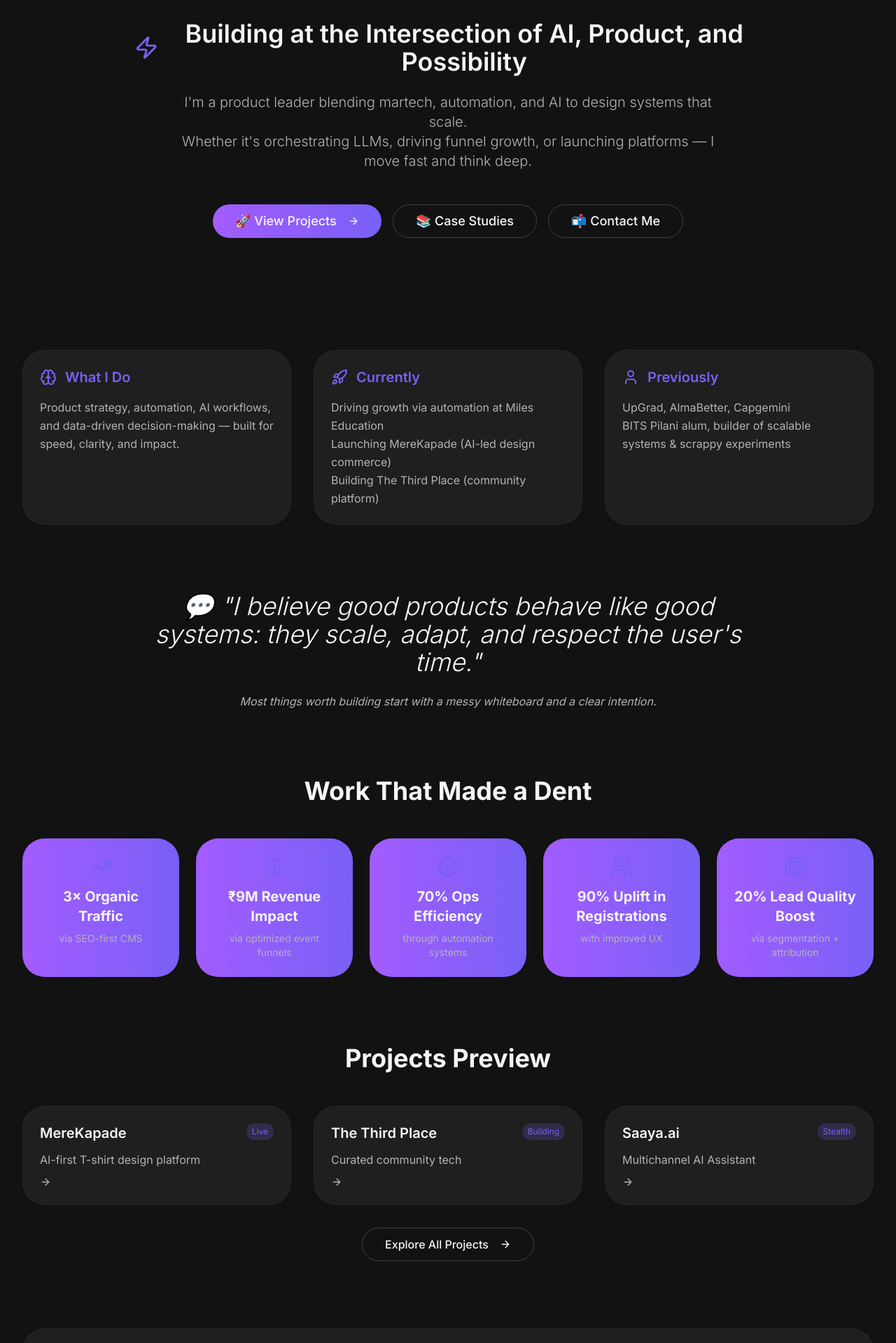
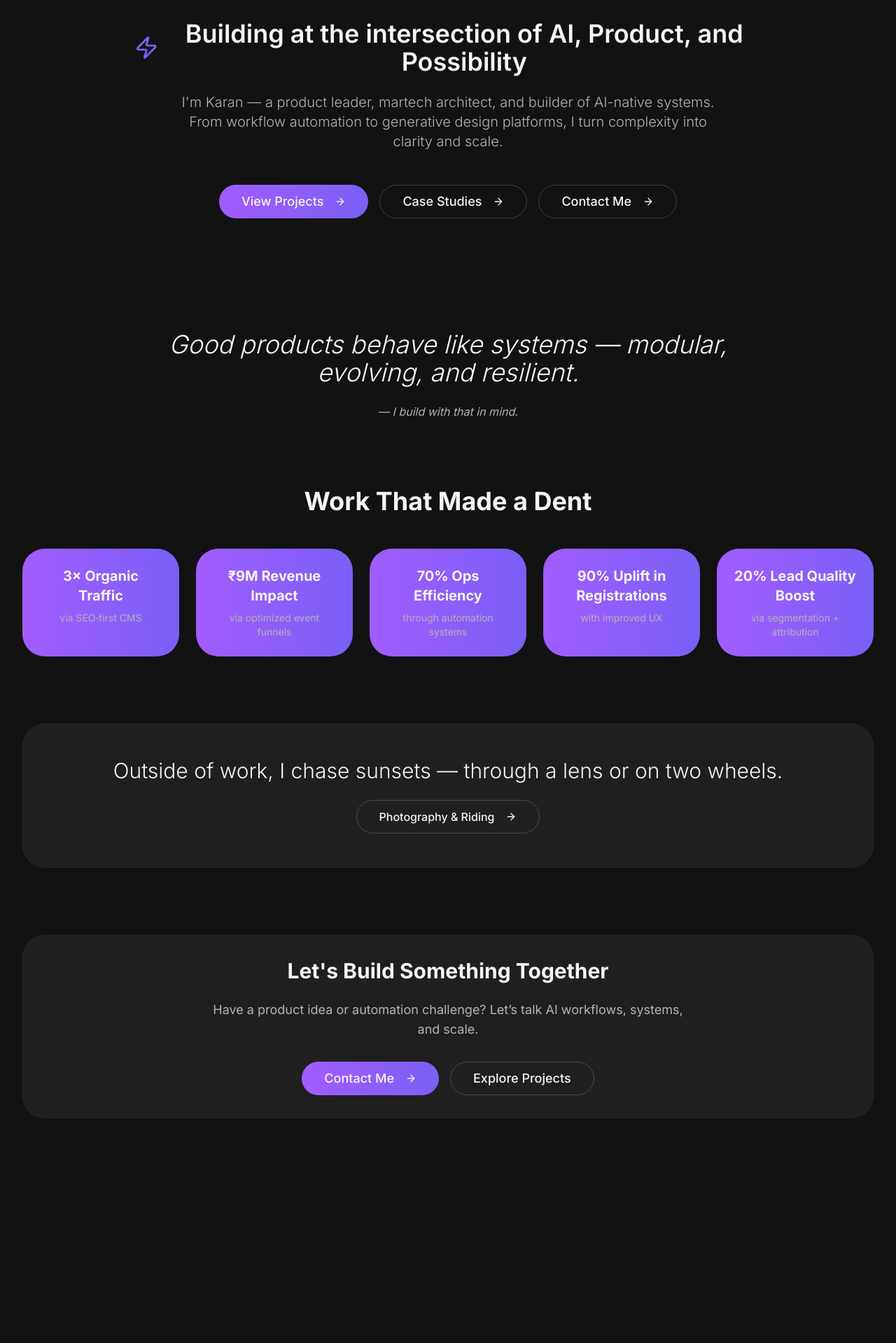
Before and after one commit to pingmepi/karan-profile, a React (Vite) app: page / in a window 1280 px wide. Shown: the part 260-2179 px from the top of the page at 70% size. After the commit the page ends 1954 px from the top, so only its background shows below. Built offline with nearby package versions, Linux system fonts and the light colour scheme; a web font is replaced by a local one.

Commit message:
Update homepage content
Update the homepage content with the provided JSON data, removing any sections where content was not found.

```diff
--- /dev/null
+++ b/src/content/siteContent.ts
@@ -0,0 +1,50 @@
+const siteContent = {
+  global: {
+    siteTitle: "Karan",
+    tagline: "AI, Product, and Automation — Built for Outcomes",
+    seo: {
+      defaultTitle: "Karan — Product Strategy & AI Automation",
+      defaultDescription: "Product leader driving outcomes at the intersection of AI, Martech, and Automation. Systems thinker with a bias for action.",
+      openGraphImageUrl: "https://yourdomain.com/og-image.png"
+    }
+  },
+  home: {
+    hero: {
+      name: "Karan",
+      headline: "Building at the intersection of AI, Product, and Possibility",
+      subhead: "I'm Karan — a product leader, martech architect, and builder of AI-native systems. From workflow automation to generative design platforms, I turn complexity into clarity and scale.",
+      ctas: [
+        { label: "View Projects", href: "/projects", style: "primary" },
+        { label: "Case Studies", href: "/case-studies", style: "secondary" },
+        { label: "Contact Me", href: "/contact", style: "secondary" }
+      ]
+    },
+    philosophy: {
+      quote: "Good products behave like systems — modular, evolving, and resilient.",
+      supportLine: "— I build with that in mind."
+    },
+    impactMetrics: [
+      { metric: "3× Organic Traffic", description: "via SEO‑first CMS" },
+      { metric: "₹9M Revenue Impact", description: "via optimized event funnels" },
+      { metric: "70% Ops Efficiency", description: "through automation systems" },
+      { metric: "90% Uplift in Registrations", description: "with improved UX" },
+      { metric: "20% Lead Quality Boost", description: "via segmentation + attribution" }
+    ],
+    outsideWork: {
+      headline: "Outside of work, I chase sunsets — through a lens or on two wheels.",
+      cta: { label: "Photography & Riding", href: "/photography" }
+    },
+    finalCta: {
+      headline: "Let's Build Something Together",
+      body: "Have a product idea or automation challenge? Let’s talk AI workflows, systems, and scale.",
+      primaryCta: { label: "Contact Me", href: "/contact" },
+      secondaryCta: { label: "Explore Projects", href: "/projects" }
+    },
+    seo: {
+      title: "Karan — Product, AI & Automation",
+      description: "Product leader with a bias to build. From AI-first workflows to scalable automation systems."
+    }
+  }
+};
+
+export default siteContent;
--- a/src/pages/Index.tsx
+++ b/src/pages/Index.tsx
@@ -1,261 +1,146 @@
 import { Card, CardContent } from "@/components/ui/card";
 import { Button } from "@/components/ui/button";
-import { ArrowRight, Zap, Brain, Rocket, User, TrendingUp, DollarSign, Settings, Users, Target, Camera, Car } from "lucide-react";
+import { ArrowRight, Zap } from "lucide-react";
 import { Link } from "react-router-dom";
 import { Seo } from "@/components/Seo";
-const impactMetrics = [
-  {
-    icon: TrendingUp,
-    metric: "3× Organic Traffic",
-    description: "via SEO-first CMS"
-  },
-  {
-    icon: DollarSign,
-    metric: "₹9M Revenue Impact",
-    description: "via optimized event funnels"
-  },
-  {
-    icon: Settings,
-    metric: "70% Ops Efficiency",
-    description: "through automation systems"
-  },
-  {
-    icon: Users,
-    metric: "90% Uplift in Registrations",
-    description: "with improved UX"
-  },
-  {
-    icon: Target,
-    metric: "20% Lead Quality Boost",
-    description: "via segmentation + attribution"
-  }
-];
-
-const aboutCards = [
-  {
-    icon: Brain,
-    title: "What I Do",
-    description: "Product strategy, automation, AI workflows, and data-driven decision-making — built for speed, clarity, and impact."
-  },
-  {
-    icon: Rocket,
-    title: "Currently",
-    description: "Driving growth via automation at Miles Education\nLaunching MereKapade (AI-led design commerce)\nBuilding The Third Place (community platform)"
-  },
-  {
-    icon: User,
-    title: "Previously",
-    description: "UpGrad, AlmaBetter, Capgemini\nBITS Pilani alum, builder of scalable systems & scrappy experiments"
-  }
-];
-
-const projectPreviews = [
-  {
-    title: "MereKapade",
-    description: "AI-first T-shirt design platform",
-    status: "Live"
-  },
-  {
-    title: "The Third Place",
-    description: "Curated community tech",
-    status: "Building"
-  },
-  {
-    title: "Saaya.ai",
-    description: "Multichannel AI Assistant",
-    status: "Stealth"
-  }
-];
+import siteContent from "@/content/siteContent";
+const home = siteContent.home;
 
 const Index = () => {
   return (
     <div className="min-h-screen">
-      <Seo title="Karan – AI, Product, Automation" description="Product leader blending AI, martech and automation. Projects, case studies, photography, contact." canonicalPath="/" />
+      <Seo title={home.seo?.title ?? "Karan — Product, AI & Automation"} description={home.seo?.description ?? "Product leader with a bias to build. From AI-first workflows to scalable automation systems."} canonicalPath="/" />
       {/* Section 1: Hero - Clear, Punchy, and Human */}
       <section className="pt-20 pb-16 md:pt-32 md:pb-24 animate-fade-in">
         <div className="max-w-7xl mx-auto px-4 sm:px-6 lg:px-8">
           <div className="text-center">
             {/* Name */}
             <h1 className="text-6xl md:text-8xl lg:text-9xl font-heading font-bold italic mb-8 text-foreground animate-scale-in">
-              Karan
+              {home.hero?.name ?? 'Karan'}
             </h1>
 
             {/* Headline with emoji */}
             <div className="max-w-4xl mx-auto mb-12">
               <h2 className="text-2xl md:text-4xl font-semibold leading-tight mb-6 flex items-center justify-center gap-3">
                 <Zap className="text-primary h-8 w-8 md:h-10 md:w-10" />
-                Building at the Intersection of AI, Product, and Possibility
+                {home.hero?.headline ?? 'Building at the intersection of AI, Product, and Possibility'}
               </h2>
               <p className="text-lg md:text-xl text-muted-foreground max-w-3xl mx-auto font-light">
-                I'm a product leader blending martech, automation, and AI to design systems that scale.
-                <br className="hidden md:block" />
-                Whether it's orchestrating LLMs, driving funnel growth, or launching platforms — I move fast and think deep.
+                {home.hero?.subhead}
               </p>
             </div>
 
             {/* CTA Buttons */}
             <div className="flex flex-col sm:flex-row gap-4 justify-center mb-16">
-              <Button asChild size="lg" className="text-lg px-8">
-                <Link to="/projects">
-                  🚀 View Projects
+              {home.hero?.ctas?.map((cta: { label: string; href: string; style?: string }, idx: number) => (
+                <Button
+                  asChild
+                  key={idx}
+                  size="lg"
+                  variant={cta.style === 'primary' ? 'default' : 'outline'}
+                  className="text-lg px-8"
+                >
+                  <Link to={cta.href}>
+                    {cta.label}
                     <ArrowRight className="ml-2 h-5 w-5" />
                   </Link>
                 </Button>
-              <Button asChild variant="outline" size="lg" className="text-lg px-8">
-                <Link to="/case-studies">📚 Case Studies</Link>
-              </Button>
-              <Button asChild variant="outline" size="lg" className="text-lg px-8">
-                <Link to="/contact">📬 Contact Me</Link>
-              </Button>
+              ))}
             </div>
           </div>
         </div>
       </section>
 
-      {/* Section 2: About / Snapshot */}
-      <section className="pb-16 md:pb-24">
-        <div className="max-w-7xl mx-auto px-4 sm:px-6 lg:px-8">
-          <div className="grid grid-cols-1 lg:grid-cols-3 gap-8">
-            {aboutCards.map((card, index) => {
-              const IconComponent = card.icon;
-              return (
-                <Card key={index} className="glass-card hover-lift">
-                  <CardContent className="p-6">
-                    <div className="flex items-center gap-3 mb-4">
-                      <IconComponent className="h-6 w-6 text-primary" />
-                      <h4 className="text-xl font-semibold text-primary">{card.title}</h4>
-                    </div>
-                    <p className="text-muted-foreground leading-relaxed whitespace-pre-line">
-                      {card.description}
-                    </p>
-                  </CardContent>
-                </Card>
-              );
-            })}
-          </div>
-        </div>
-      </section>
 
-      {/* Section 3: What I Believe / Product Philosophy */}
+      {home.philosophy?.quote ? (
         <section className="pb-16 md:pb-24">
           <div className="max-w-7xl mx-auto px-4 sm:px-6 lg:px-8">
             <div className="text-center">
               <blockquote className="text-2xl md:text-3xl lg:text-4xl font-light italic text-foreground max-w-4xl mx-auto leading-relaxed">
-              💬 "I believe good products behave like good systems: they scale, adapt, and respect the user's time."
+                {home.philosophy.quote}
               </blockquote>
-            <p className="text-muted-foreground mt-6 italic">
-              Most things worth building start with a messy whiteboard and a clear intention.
-            </p>
+              {home.philosophy.supportLine ? (
+                <p className="text-muted-foreground mt-6 italic">{home.philosophy.supportLine}</p>
+              ) : null}
             </div>
           </div>
         </section>
+      ) : null}
 
-      {/* Section 4: Work That Made a Dent (Impact Metrics) */}
+      {home.impactMetrics?.length ? (
         <section className="pb-16 md:pb-24">
           <div className="max-w-7xl mx-auto px-4 sm:px-6 lg:px-8">
             <div className="text-center mb-12">
               <h3 className="text-3xl md:text-4xl font-bold mb-4">Work That Made a Dent</h3>
             </div>
             <div className="grid grid-cols-1 md:grid-cols-2 lg:grid-cols-5 gap-6">
-            {impactMetrics.map((metric, index) => {
-              const IconComponent = metric.icon;
-              return (
+              {home.impactMetrics.map((metric: { metric: string; description: string }, index: number) => (
                 <Card key={index} className="metric-card text-center p-6 cursor-pointer">
                   <CardContent className="p-0">
-                    <IconComponent className="h-8 w-8 text-primary mx-auto mb-3" />
                     <div className="text-xl font-bold text-foreground mb-2">{metric.metric}</div>
                     <p className="text-sm text-muted-foreground">{metric.description}</p>
                   </CardContent>
                 </Card>
-              );
-            })}
+              ))}
             </div>
           </div>
         </section>
+      ) : null}
 
-      {/* Section 5: Projects Preview */}
-      <section className="pb-16 md:pb-24">
-        <div className="max-w-7xl mx-auto px-4 sm:px-6 lg:px-8">
-          <div className="text-center mb-12">
-            <h3 className="text-3xl md:text-4xl font-bold mb-4">Projects Preview</h3>
-          </div>
-          <div className="grid grid-cols-1 md:grid-cols-3 gap-8 mb-8">
-            {projectPreviews.map((project, index) => (
-              <Card key={index} className="glass-card hover-lift cursor-pointer group">
-                <CardContent className="p-6">
-                  <div className="flex justify-between items-start mb-3">
-                    <h4 className="text-xl font-semibold group-hover:text-primary transition-colors">
-                      {project.title}
-                    </h4>
-                    <span className="text-xs px-2 py-1 rounded-full bg-primary/20 text-primary">
-                      {project.status}
-                    </span>
-                  </div>
-                  <p className="text-muted-foreground">{project.description}</p>
-                  <ArrowRight className="h-4 w-4 mt-3 text-muted-foreground group-hover:text-primary group-hover:translate-x-1 transition-all" />
-                </CardContent>
-              </Card>
-            ))}
-          </div>
-          <div className="text-center">
-            <Button asChild variant="outline" size="lg">
-              <Link to="/projects" className="story-link">
-                Explore All Projects
-                <ArrowRight className="ml-2 h-5 w-5" />
-              </Link>
-            </Button>
-          </div>
-        </div>
-      </section>
 
-      {/* Section 6: Outside Work */}
+      {home.outsideWork ? (
         <section className="pb-16 md:pb-24">
           <div className="max-w-7xl mx-auto px-4 sm:px-6 lg:px-8">
             <Card className="glass-card relative overflow-hidden">
               <CardContent className="p-12 text-center relative z-10">
-              <div className="flex justify-center gap-4 mb-6">
-                <Car className="h-8 w-8 text-primary" />
-                <Camera className="h-8 w-8 text-primary" />
-              </div>
                 <h3 className="text-2xl md:text-3xl font-light mb-6 leading-relaxed">
-                When I'm not building products,<br />
-                I'm riding motorcycles, capturing moments through a lens, or chasing stories across new roads.
+                  {home.outsideWork.headline}
                 </h3>
+                {home.outsideWork.cta ? (
                   <Button asChild variant="outline" size="lg">
-                <Link to="/photography">
-                  🏍️ Photography & Riding
+                    <Link to={home.outsideWork.cta.href}>
+                      {home.outsideWork.cta.label}
                       <ArrowRight className="ml-2 h-5 w-5" />
                     </Link>
                   </Button>
+                ) : null}
               </CardContent>
             </Card>
           </div>
         </section>
+      ) : null}
 
-      {/* Section 7: Let's Build Something Together */}
+      {home.finalCta ? (
         <section className="pb-16 md:pb-24">
           <div className="max-w-7xl mx-auto px-4 sm:px-6 lg:px-8">
             <Card className="glass-card">
               <CardContent className="p-8 text-center">
-              <h3 className="text-2xl md:text-3xl font-bold mb-6">Let's Build Something Together</h3>
+                <h3 className="text-2xl md:text-3xl font-bold mb-6">{home.finalCta.headline}</h3>
                 <p className="text-lg text-muted-foreground max-w-2xl mx-auto mb-8">
-                Got a product idea, automation problem, or AI workflow to figure out?
+                  {home.finalCta.body}
                 </p>
                 <div className="flex flex-col sm:flex-row gap-4 justify-center">
+                  {home.finalCta.primaryCta ? (
                     <Button asChild size="lg" className="text-lg px-8">
-                  <Link to="/contact">
-                    📬 Contact Me
+                      <Link to={home.finalCta.primaryCta.href}>
+                        {home.finalCta.primaryCta.label}
                         <ArrowRight className="ml-2 h-5 w-5" />
                       </Link>
                     </Button>
+                  ) : null}
+                  {home.finalCta.secondaryCta ? (
                     <Button asChild variant="outline" size="lg" className="text-lg px-8">
-                  <Link to="/projects">💡 Explore Projects</Link>
+                      <Link to={home.finalCta.secondaryCta.href}>
+                        {home.finalCta.secondaryCta.label}
+                      </Link>
                     </Button>
+                  ) : null}
                 </div>
               </CardContent>
             </Card>
           </div>
         </section>
+      ) : null}
     </div>
   );
 };
```
Lines whose indentation alone changed are shown as unchanged.
